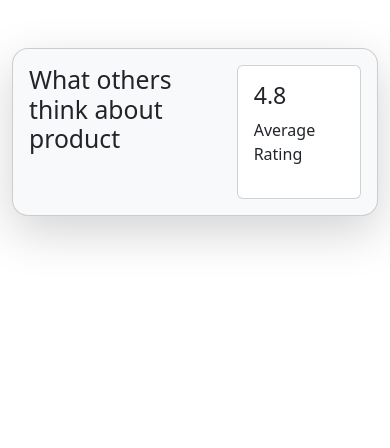
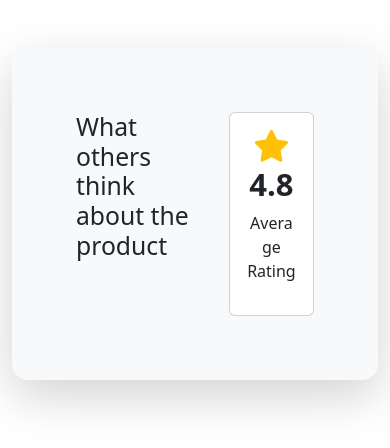
Before and after one commit to Lirivelle/RatingComponent, a plain HTML site: page index.html in a window 390 px wide. Drawn offline with Linux system fonts and the light colour scheme.

Commit message:
Complete Rating Summary + Responsive Layout (#2)

```diff
--- a/css/style.css
+++ b/css/style.css
@@ -0,0 +1,5 @@
+@media (min-width: 600px) {
+  .container {
+    max-width: 600px;
+  }
+}
--- a/index.html
+++ b/index.html
@@ -5,6 +5,9 @@
   <meta charset="UTF-8" />
   <meta http-equiv="X-UA-Compatible" content="IE=edge" />
   <meta name="viewport" content="width=device-width, initial-scale=1.0" />
+  <link rel="stylesheet" href="https://cdnjs.cloudflare.com/ajax/libs/font-awesome/7.3.1/css/all.min.css"
+    integrity="sha512-QeR2VH+lsBE5LSAe1Q5EnTBbe7XTBubt8dG93Y7gidSgdMCr8nVqKcfKAMyN96SV8KDbZVTDXChatu5G2KQGzg=="
+    crossorigin="anonymous" referrerpolicy="no-referrer">
   <link rel="stylesheet" href="css/bootstrap.min.css" />
   <link rel="stylesheet" href="css/style.css" />
   <title>Rating Component</title>
@@ -12,17 +15,17 @@
 
 <body>
   <div class="container">
-    <div class="card bg-light rounded-4 bordor-0 shadow-lg mt-5 ">
+    <div class="card bg-light rounded-4 border-0 shadow-lg mt-5 ">
       <div class="card-body">
-        <div class="row">
+        <div class="row p-5">
           <div class="col-7">
-            <h2>What others think about product</h2>
+            <h2>What others think about the product</h2>
           </div>
           <div class="col-5">
             <div class="card">
-              <div class="card-body">
-                <h3>4.8</h3>
-                <p>Average Rating</p>
+              <div class="card-body text-center">
+                <h3 class="display-5 fw-semibold"><i class="fa-solid fa-star text-warning"></i>4.8</h3>
+                <p">Average Rating</p>
               </div>
             </div>
           </div>
```
